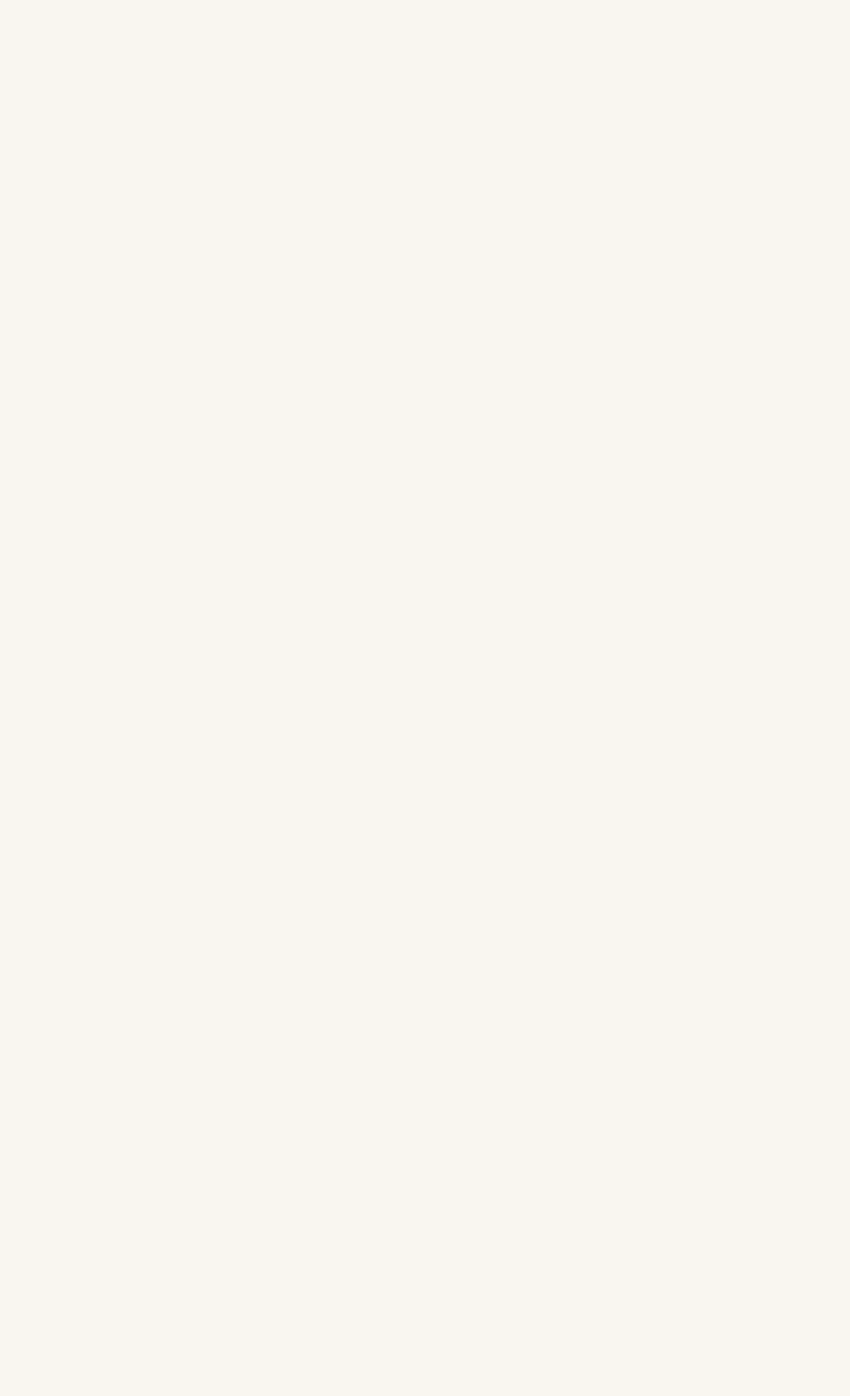
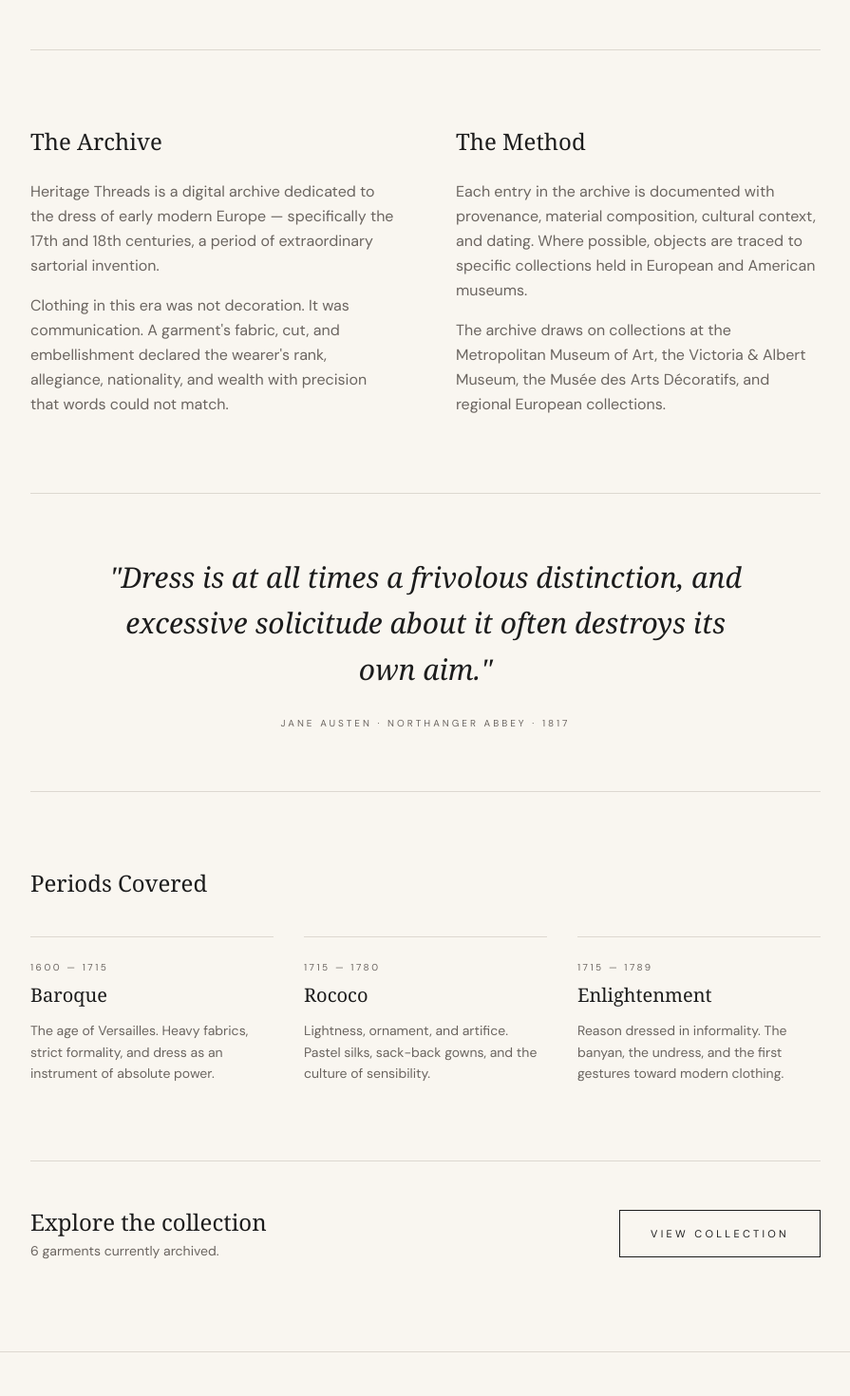
Before and after one commit to afrabouzehar/heritage-threads, a React (Vite) app: page /about in a window 1280 px wide. Before the commit this address had no page. Shown: the part 340-1810 px from the top of the page at 95% size, without its empty margins (192-1087 px from the left). Before the commit the page ends 800 px from the top, so only its background shows below. Built offline with nearby package versions, Linux system fonts and the light colour scheme.

Commit message:
adding About page with archive mission, periods, and quote section

```diff
--- a/src/App.jsx
+++ b/src/App.jsx
@@ -2,6 +2,7 @@ import { Routes, Route } from 'react-router-dom'
 import RootLayout from './components/layout/RootLayout'
 import Home from './pages/Home'
 import Collection from './pages/Collection'
+import About from './pages/About'
 
 function App() {
   return (
@@ -9,6 +10,7 @@ function App() {
       <Route path="/" element={<RootLayout />}>
         <Route index element={<Home />} />
         <Route path="collection" element={<Collection />} />
+        <Route path="about" element={<About />} />
       </Route>
     </Routes>
   )
--- /dev/null
+++ b/src/pages/About.jsx
@@ -0,0 +1,123 @@
+import { motion } from 'framer-motion'
+
+const fadeUp = {
+  initial: { opacity: 0, y: 24 },
+  whileInView: { opacity: 1, y: 0 },
+  viewport: { once: true },
+  transition: { duration: 0.7 },
+}
+
+export default function About() {
+  return (
+    <div className="max-w-4xl mx-auto px-8 py-24">
+
+      {/* Header */}
+      <motion.div {...fadeUp} className="mb-20 pb-12 border-b border-border">
+        <p className="text-[11px] tracking-[0.3em] uppercase text-muted mb-4">
+          About the Archive
+        </p>
+        <h1 className="font-serif text-6xl text-ink leading-tight">
+          Why clothing<br />is evidence.
+        </h1>
+      </motion.div>
+
+      {/* Mission */}
+      <motion.div {...fadeUp} className="grid grid-cols-1 md:grid-cols-2 gap-16 mb-20">
+        <div>
+          <h2 className="font-serif text-2xl text-ink mb-6">The Archive</h2>
+          <p className="text-muted leading-relaxed mb-4">
+            Heritage Threads is a digital archive dedicated to the dress
+            of early modern Europe — specifically the 17th and 18th centuries,
+            a period of extraordinary sartorial invention.
+          </p>
+          <p className="text-muted leading-relaxed">
+            Clothing in this era was not decoration. It was communication.
+            A garment's fabric, cut, and embellishment declared the wearer's
+            rank, allegiance, nationality, and wealth with precision that
+            words could not match.
+          </p>
+        </div>
+        <div>
+          <h2 className="font-serif text-2xl text-ink mb-6">The Method</h2>
+          <p className="text-muted leading-relaxed mb-4">
+            Each entry in the archive is documented with provenance,
+            material composition, cultural context, and dating. Where
+            possible, objects are traced to specific collections held
+            in European and American museums.
+          </p>
+          <p className="text-muted leading-relaxed">
+            The archive draws on collections at the Metropolitan Museum
+            of Art, the Victoria & Albert Museum, the Musée des Arts
+            Décoratifs, and regional European collections.
+          </p>
+        </div>
+      </motion.div>
+
+      {/* Divider with quote */}
+      <motion.div
+        {...fadeUp}
+        className="my-20 py-16 border-t border-b border-border text-center"
+      >
+        <p className="font-serif text-3xl text-ink italic leading-relaxed max-w-2xl mx-auto">
+          "Dress is at all times a frivolous distinction, and excessive
+          solicitude about it often destroys its own aim."
+        </p>
+        <p className="mt-6 text-[10px] tracking-[0.3em] uppercase text-muted">
+          Jane Austen · Northanger Abbey · 1817
+        </p>
+      </motion.div>
+
+      {/* Periods covered */}
+      <motion.div {...fadeUp} className="mb-20">
+        <h2 className="font-serif text-2xl text-ink mb-10">Periods Covered</h2>
+        <div className="grid grid-cols-1 md:grid-cols-3 gap-8">
+          {[
+            {
+              era: 'Baroque',
+              years: '1600 — 1715',
+              description: 'The age of Versailles. Heavy fabrics, strict formality, and dress as an instrument of absolute power.',
+            },
+            {
+              era: 'Rococo',
+              years: '1715 — 1780',
+              description: 'Lightness, ornament, and artifice. Pastel silks, sack-back gowns, and the culture of sensibility.',
+            },
+            {
+              era: 'Enlightenment',
+              years: '1715 — 1789',
+              description: 'Reason dressed in informality. The banyan, the undress, and the first gestures toward modern clothing.',
+            },
+          ].map(({ era, years, description }) => (
+            <div key={era} className="border-t border-border pt-6">
+              <p className="text-[10px] tracking-[0.25em] uppercase text-muted mb-2">
+                {years}
+              </p>
+              <h3 className="font-serif text-xl text-ink mb-3">{era}</h3>
+              <p className="text-sm text-muted leading-relaxed">{description}</p>
+            </div>
+          ))}
+        </div>
+      </motion.div>
+
+      {/* Bottom CTA */}
+      <motion.div
+        {...fadeUp}
+        className="pt-12 border-t border-border flex flex-col md:flex-row items-start md:items-center justify-between gap-6"
+      >
+        <div>
+          <p className="font-serif text-2xl text-ink">Explore the collection</p>
+          <p className="text-sm text-muted mt-1">
+            {' '}6 garments currently archived.
+          </p>
+        </div>
+        <a
+          href="/collection"
+          className="text-[11px] tracking-[0.3em] uppercase border border-ink text-ink px-8 py-4 hover:bg-ink hover:text-parchment transition-all duration-300"
+        >
+          View Collection
+        </a>
+      </motion.div>
+
+    </div>
+  )
+}
```
